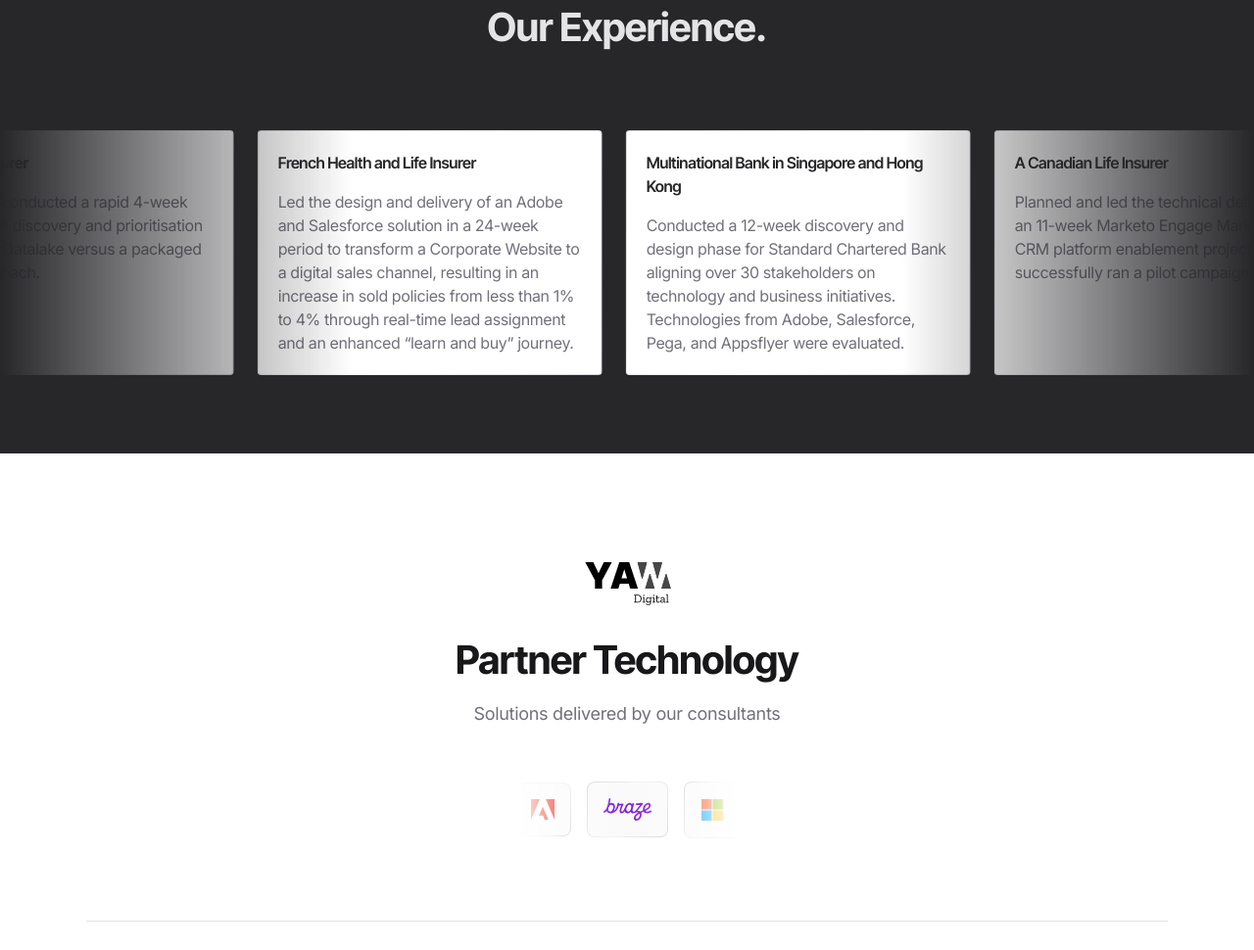
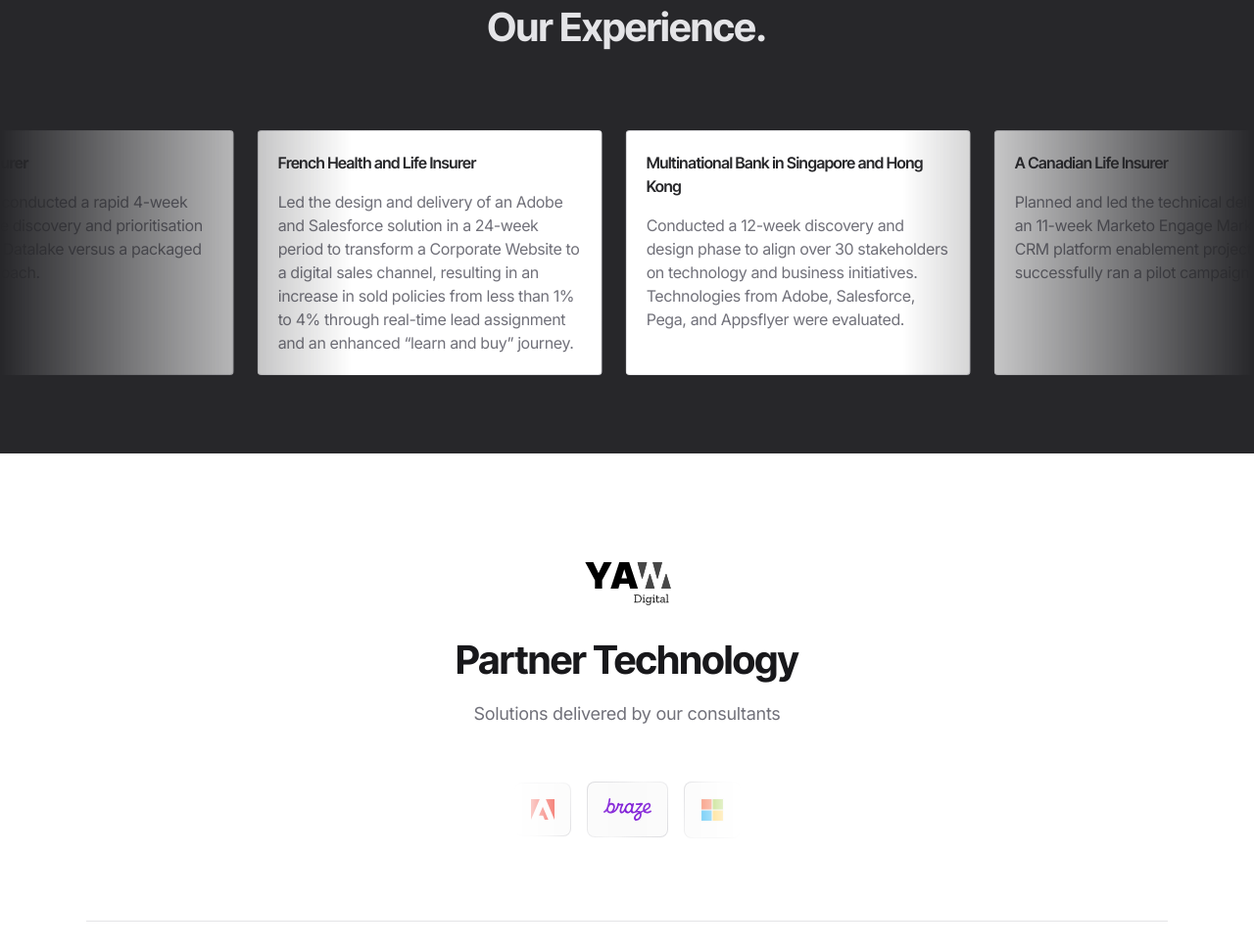
Before and after one commit to alaw625/yawdigital, a website: page index.html in a window 1280 px wide. Shown: the part 1665-2635 px from the top of the page at 98% size. Drawn offline with Linux system fonts and the light colour scheme.

Commit message:
Update index.html
Removed client names,

```diff
--- a/index.html
+++ b/index.html
@@ -558,7 +558,7 @@
                                         </div>
                                     </div>
                                     <p class="text-zinc-500">
-                                        Conducted a 12-week discovery and design phase for Standard Chartered Bank aligning over 30 stakeholders on technology and business initiatives. Technologies from Adobe, Salesforce, Pega, and Appsflyer were evaluated.
+                                        Conducted a 12-week discovery and design phase to align over 30 stakeholders on technology and business initiatives. Technologies from Adobe, Salesforce, Pega, and Appsflyer were evaluated.
                                     </p>
                                 </div>
                                 <!-- Item #4 -->
```
